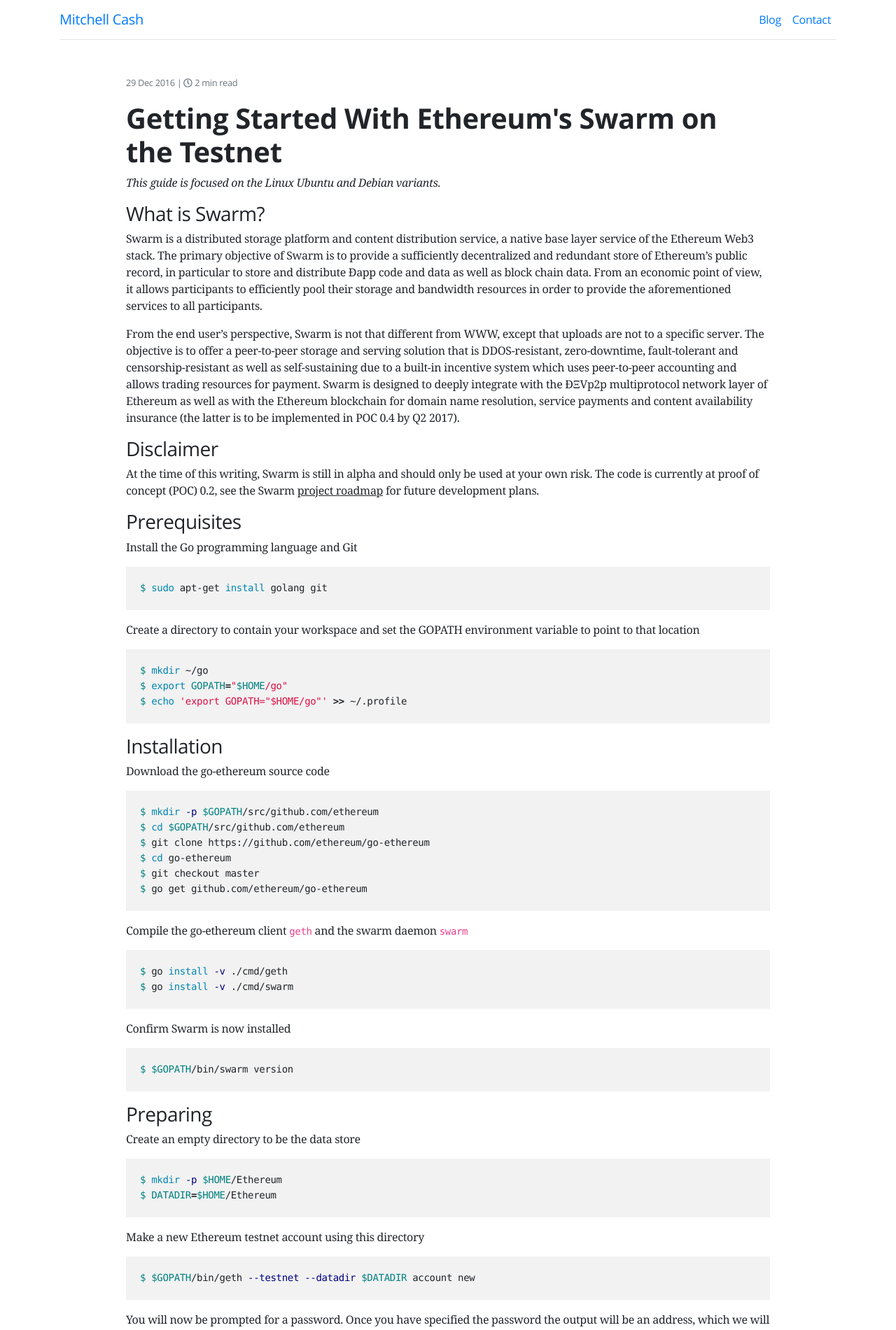
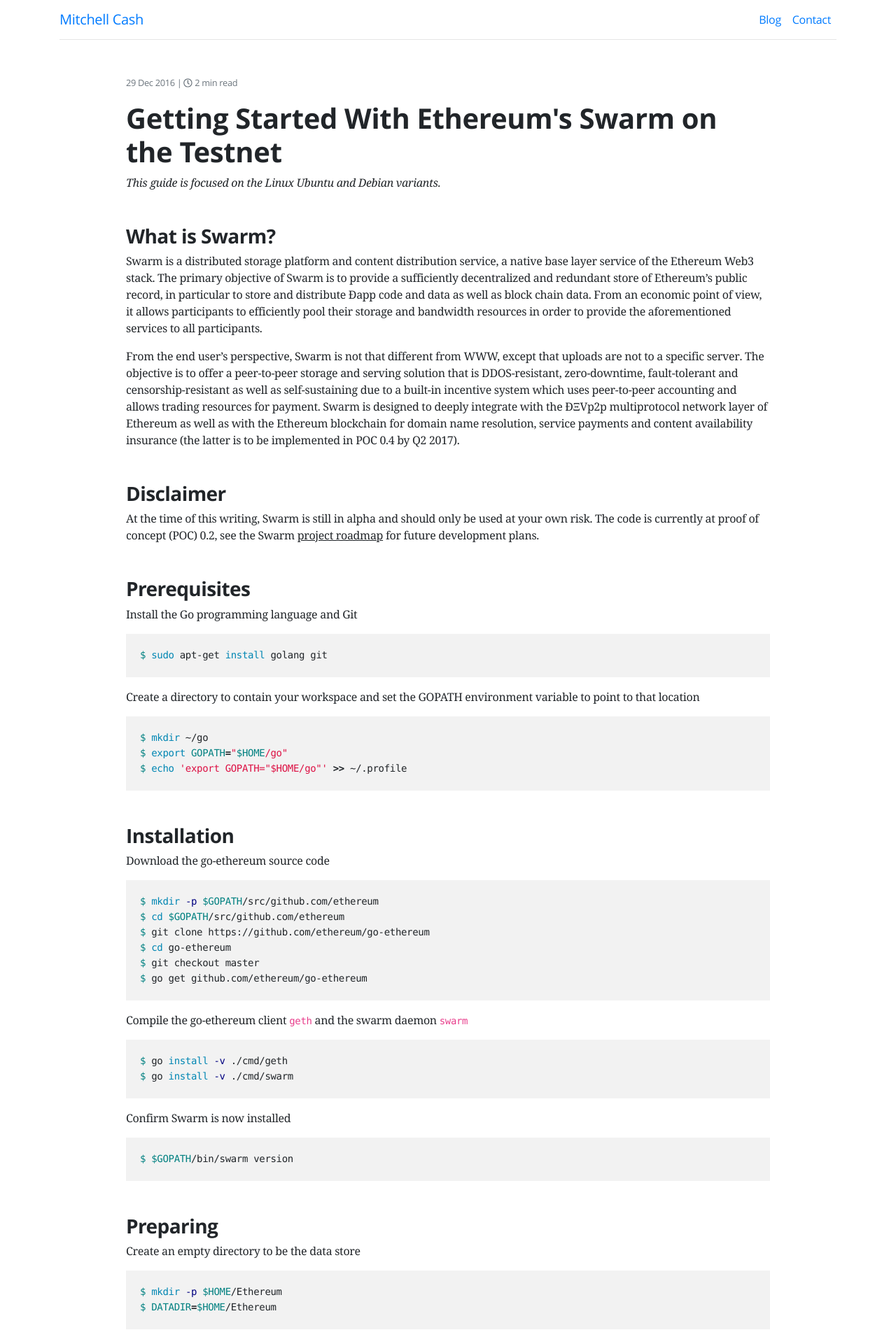
Before and after one commit to MitchellCash/mitchellcash.com, a Jekyll site: the page built from _posts/2016-12-29-getting-started-with-ethereum-s-swarm-on-the-testnet.markdown, in a window 1280 px wide. Shown: the top 1901 px of the page at 70% size. Built offline with Jekyll 4.4.1, drawn with Linux system fonts in a browser that asks for light colours; nearby versions of some CDN libraries; some web fonts are replaced.

Commit message:
Update post section headings

```diff
--- a/_sass/screen.scss
+++ b/_sass/screen.scss
@@ -19,8 +19,10 @@
 
 .post-content h3 {
     font-family: 'Open Sans', sans-serif;
+    font-weight: 700;
     line-height: 1.15;
     letter-spacing: -.02em;
+    margin-top: 3rem;
 }
 
 .post-content a {
```
